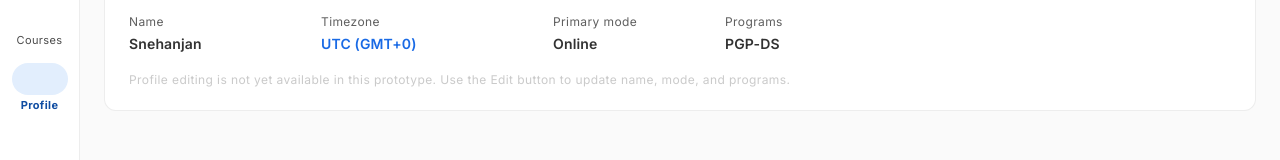
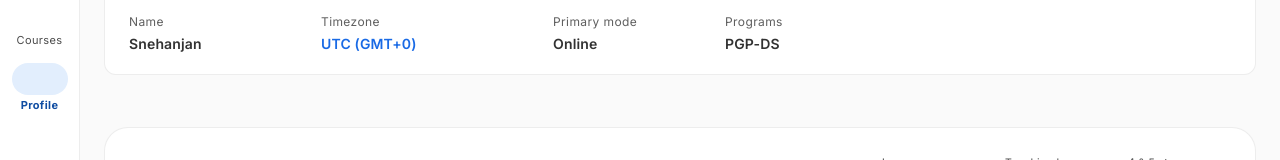
Before and after one commit to amitmishra-ai/claude-guru, a React (Vite) app: page /profile in a window 1280 px wide. Shown: the part 137-297 px from the top of the page. Built offline with nearby package versions, Linux system fonts and the light colour scheme; some icons are missing.

Commit message:
remove line

```diff
--- a/src/pages/Profile/index.tsx
+++ b/src/pages/Profile/index.tsx
@@ -178,9 +178,6 @@ export default function ProfilePage() {
               <Typography variant="body2" fontWeight={600} sx={{ mt: 0.25 }}>{guruPrograms}</Typography>
             </Box>
           </FlexBox>
-          <Typography variant="caption" color="text.disabled" sx={{ mt: 2, display: "block" }}>
-            Profile editing is not yet available in this prototype. Use the Edit button to update name, mode, and programs.
-          </Typography>
         </CardContent>
       </Card>
 
```
